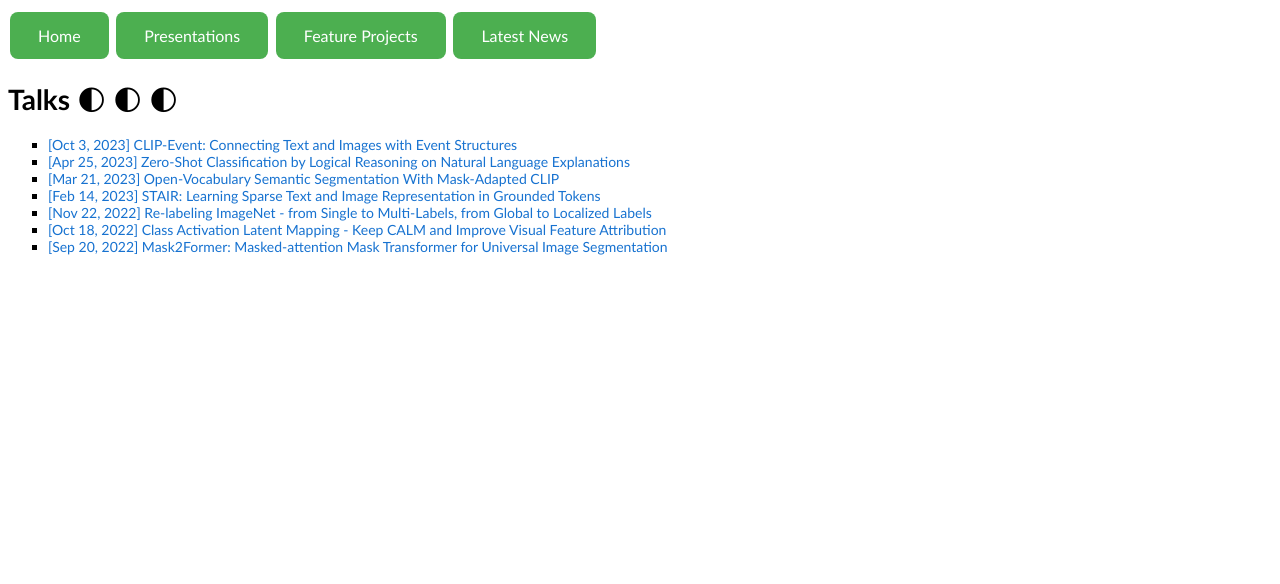
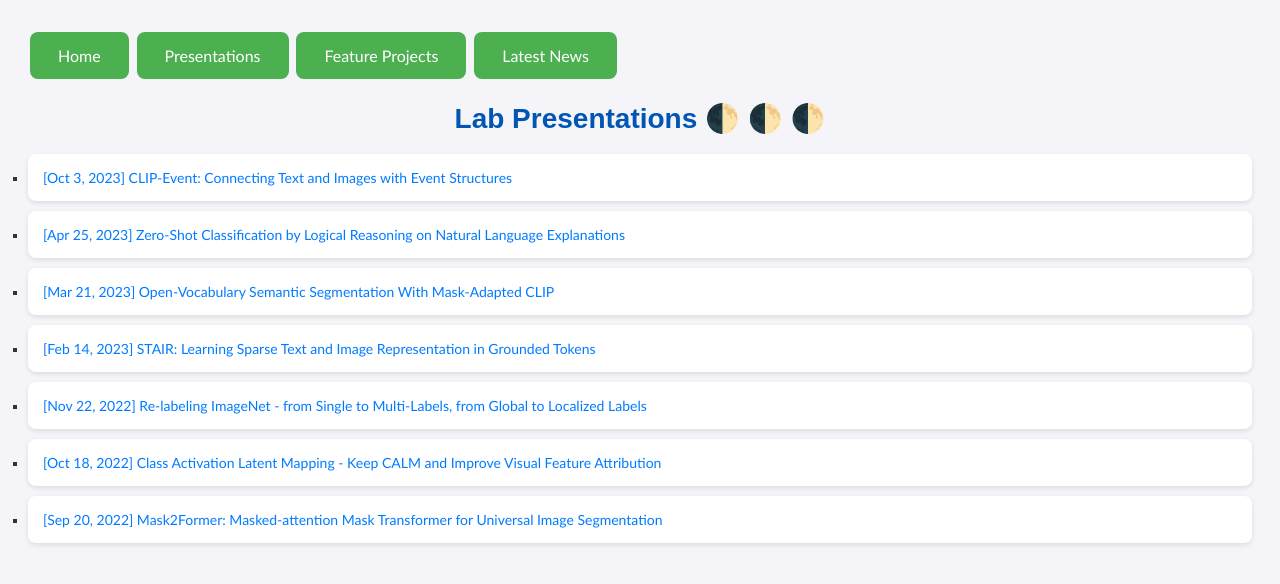
Before and after one commit to ngthanhtin/ngthanhtin.github.io, a Jekyll site: the page presentations.html, which Jekyll copies as it is, in a window 1280 px wide. Shown: the top 584 px of the page. Built offline with Jekyll 4.4.1, drawn with Linux system fonts in a browser that asks for light colours.

Commit message:
Update presentations.html

```diff
--- a/presentations.html
+++ b/presentations.html
@@ -25,6 +25,39 @@
             background-color: #45a049; /* Darker shade of green */
             box-shadow: 0 8px 16px 0 rgba(0,0,0,0.2); /* Shadow effect on hover */
         }
+    	body {
+            font-family: Arial, sans-serif; /* Modern font */
+            padding: 20px; /* Padding around the content */
+            background-color: #f4f4f9; /* Light background for easier reading */
+            color: #333; /* Dark grey text color for readability */
+        }
+        h1 {
+            color: #0056b3; /* Deep blue for titles */
+            text-align: center; /* Center-align the title */
+        }
+        ul {
+            list-style-type: none; /* Remove default list styling */
+            padding: 0;
+        }
+        li {
+            background-color: #fff; /* White background for each list item */
+            margin-bottom: 10px; /* Space between items */
+            padding: 15px; /* Padding inside each list item */
+            border-radius: 8px; /* Rounded corners for the list items */
+            box-shadow: 0 2px 5px rgba(0,0,0,0.1); /* Subtle shadow for 3D effect */
+            transition: transform 0.2s; /* Smooth transform on hover */
+        }
+        li:hover {
+            transform: translateY(-5px); /* Slight raise effect on hover */
+            box-shadow: 0 4px 10px rgba(0,0,0,0.2); /* Enhanced shadow on hover */
+        }
+        a {
+            color: #007bff; /* Bootstrap primary blue for links */
+            text-decoration: none; /* No underline */
+        }
+        a:hover {
+            text-decoration: underline; /* Underline on hover for usability */
+        }
     </style>
 </head>
 
@@ -41,7 +74,7 @@
         </nav>
     </header>
     <main>
-        <h1>Talks &#127763 &#127763 &#127763</h1>
+        <h1>Lab Presentations &#127763 &#127763 &#127763</h1>
 		<ul style="list-style-type:square;">
 
 		    <li>
```
